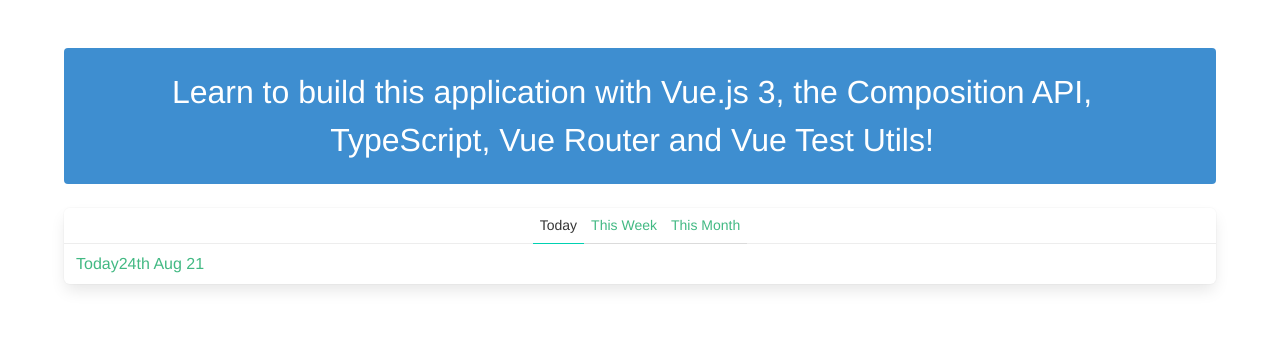
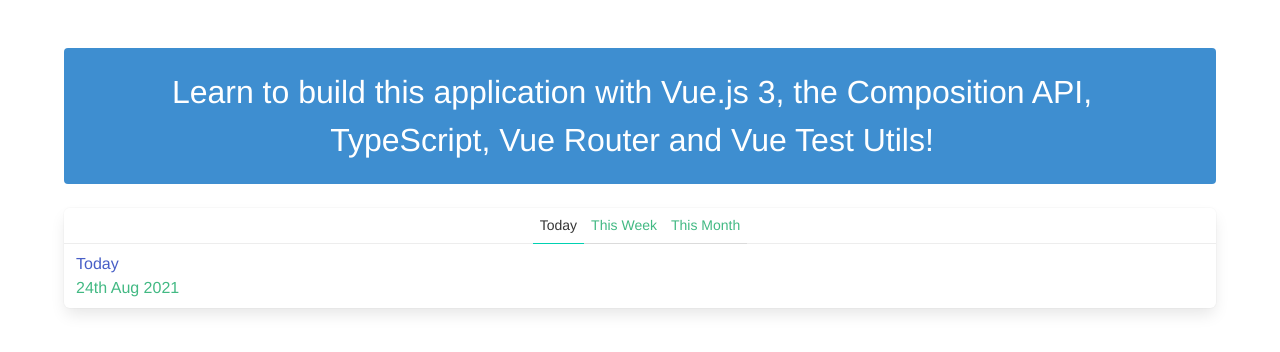
Before and after one commit to adacapo21/vue-composition-api, a Vue app: page /#/ in a window 1280 px wide. Before the commit this address led to /#/about. Shown: the top 352 px of the page. Built offline with nearby package versions, Linux system fonts and the light colour scheme.

Commit message:
- Create child component using props for each Timeline Post - Refactor style

```diff
--- a/src/components/Timeline.vue
+++ b/src/components/Timeline.vue
@@ -11,13 +11,13 @@
         {{ period }}
       </a>
     </span>
-    <a
-      v-for="post in posts"
-      :key="post.id"
-      class="panel-block">
+    <timeline-post v-for="post in posts"
+                   :key="post.id"
+                   class="panel-block"
+                   :post="post">
       <a>{{ post.title }}</a>
-      <div>{{ post.created.format('Do MMM YY') }}</div>
-    </a>
+      <div>{{ post.created.format('Do MMM YYYY') }}</div>
+    </timeline-post>
   </nav>
 </template>
 
@@ -25,11 +25,13 @@
 import { defineComponent, ref, computed } from 'vue'
 import moment from 'moment'
 import { today, thisWeek, thisMonth } from '@/mocks'
+import TimelinePost from '@/components/TimelinePost.vue'
 
 type Period = 'Today' | 'This Week' | 'This Month'
 
 export default defineComponent({
   name: 'Timeline',
+  components: { TimelinePost },
   setup () {
     const periods = ['Today', 'This Week', 'This Month']
     // make period it, reactive
--- /dev/null
+++ b/src/components/TimelinePost.vue
@@ -0,0 +1,29 @@
+<template>
+  <a
+    :key="post.id"
+    class="panel-block">
+    <div class="is-flex is-flex-direction-column is-align-items-flex-start">
+      <a>{{ post.title }}</a>
+      <div>{{ post.created.format('Do MMM YYYY') }}</div>
+    </div>
+  </a>
+</template>
+
+<script lang="ts">
+import { defineComponent } from 'vue'
+import { Post } from '../mocks'
+export default defineComponent({
+  name: 'TimelinePost',
+  props: {
+    post: {
+      type: Object as () => Post,
+      required: true
+    }
+  },
+  setup (props) {
+    return {
+      to: `/posts/${props.post.id}`
+    }
+  }
+})
+</script>
```
Also changed, not shown: 1 other file (tests, documents, lock files or other folders).
